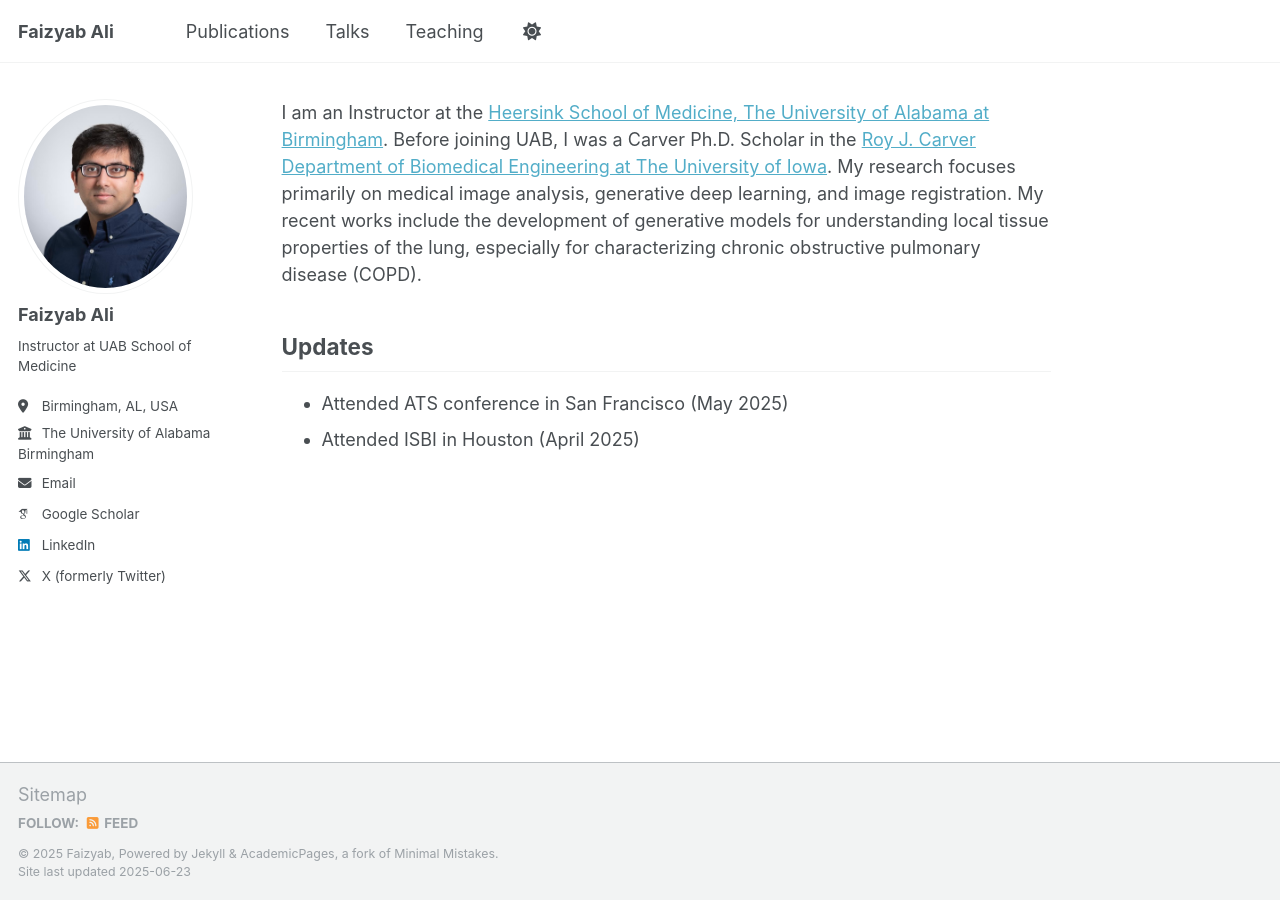
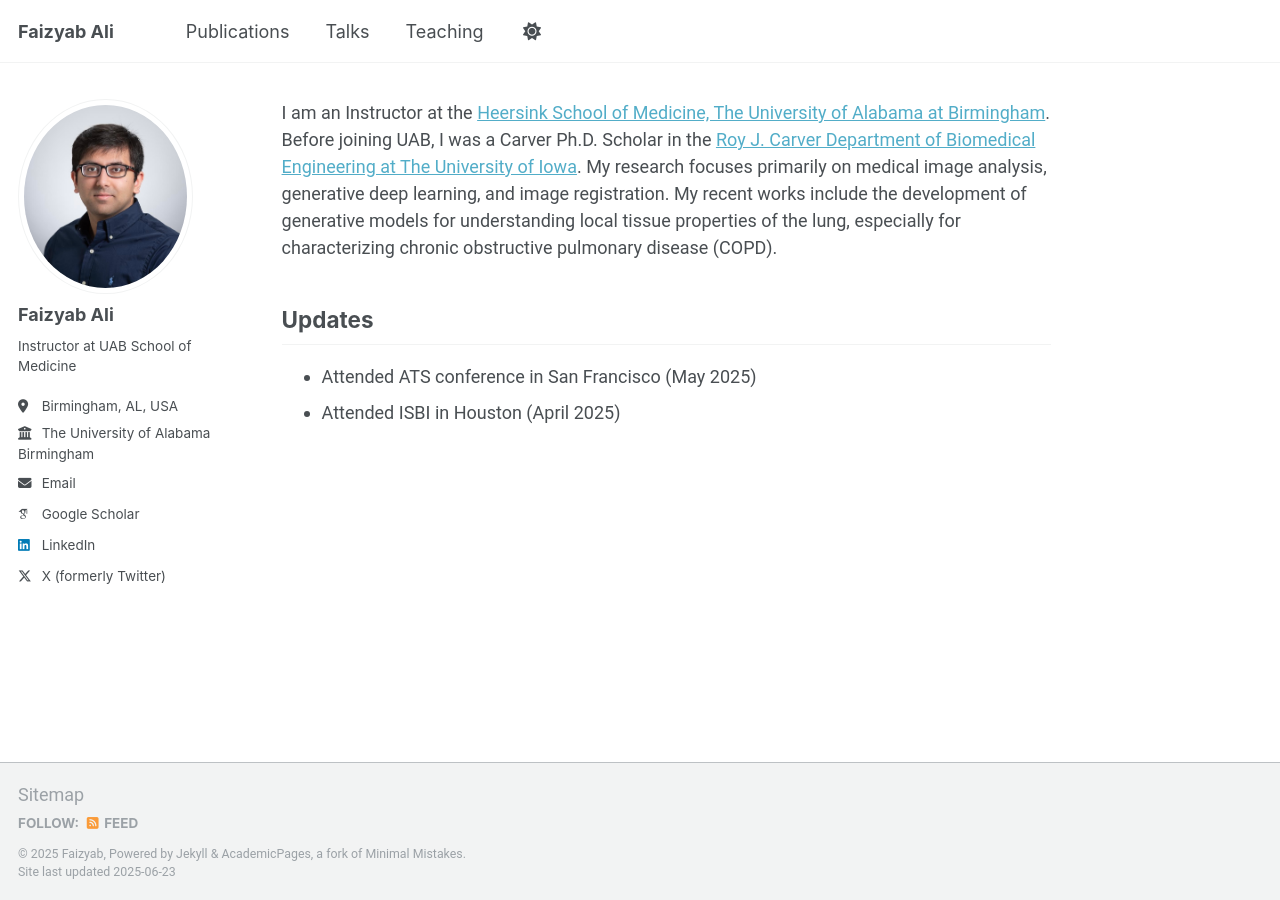
Before and after one commit to MFaizyabAli/mfaizyabali.github.io, a Jekyll site: the page built from _pages/about.md, in a window 1280 px wide. Built offline with Jekyll 4.4.1, drawn with Linux system fonts in a browser that asks for light colours; some web fonts are replaced.

Commit message:
font update 1

```diff
--- a/_sass/_themes.scss
+++ b/_sass/_themes.scss
@@ -39,7 +39,7 @@ $type-size-6                : 0.75em;   // ~12px
 $type-size-7                : 0.6875em; // ~11px
 $type-size-8                : 0.625em;  // ~10px
 
-$global-font-family         : $sans-serif;
+$global-font-family         : 'Roboto', sans-serif;
 $header-font-family         : $sans-serif;
 $caption-font-family        : $serif;
 
```
